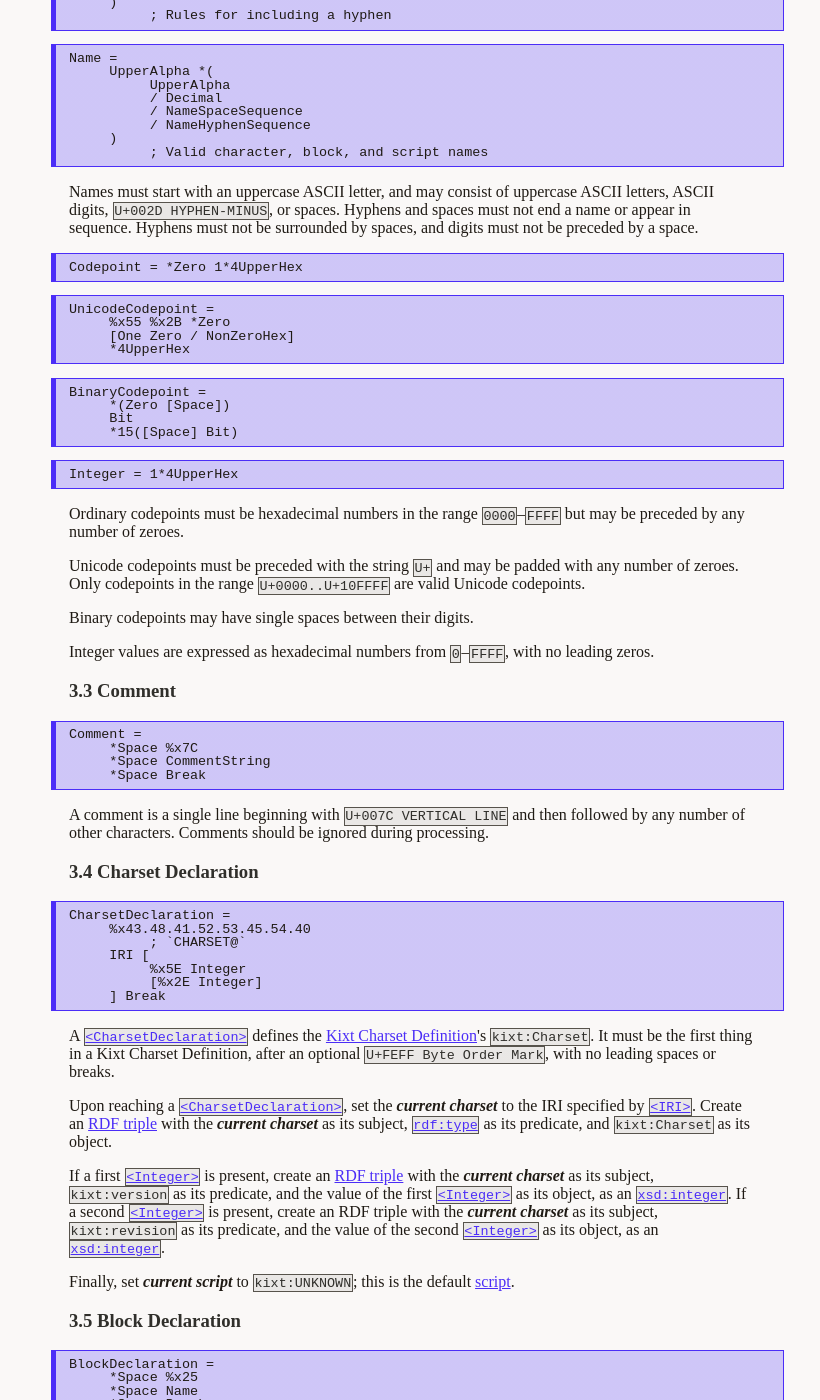
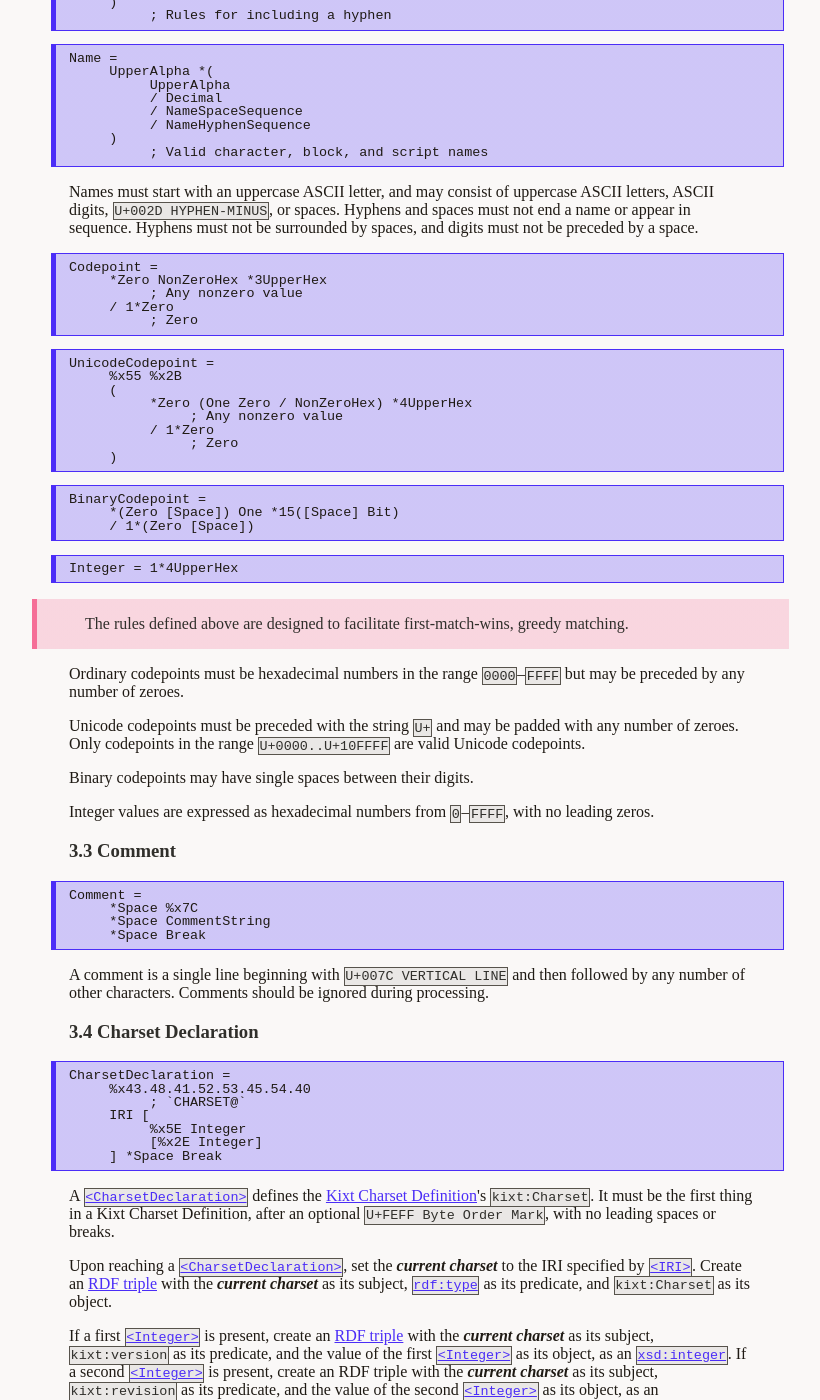
Before and after one commit to kibi-network/Kixt, a Jekyll site: the page built from -/Charset/index.md, in a window 1280 px wide and 1400 px high, scrolled down 7746 px. Shown: the whole window, without its empty margins (227-1047 px from the left). Built offline with Jekyll 4.4.1, drawn with Linux system fonts in a browser that asks for light colours; our own code applies the rules of GitHub Pages for plain Markdown files; some of the changed text lies outside the part shown.

Commit message:
[Charset] ABNF improvements for greedy matching; some fixes

````diff
--- a/-/Charset/index.md
+++ b/-/Charset/index.md
@@ -1,4 +1,4 @@
-# Kixt Charset #
+# Kixt Charset
 
 ## Abstract {#abstract}
 
@@ -372,7 +372,7 @@ IRI-unreserved =
 ```
 {: id="prod.IRI-unreserved"}
 ```abnf
-URI-scheme = Alpha *(Alpha / Decimal / %x2B %x2D %x2E)
+URI-scheme = Alpha *(Alpha / Decimal / %x2B / %x2D-2E)
 ```
 {: id="prod.URI-scheme"}
 ```abnf
@@ -433,16 +433,16 @@ URI-IPv4address =
 {: id="prod.URI-IPv4address"}
 ```abnf
 URI-dec-octet =
-	Decimal
-		; 0--9
+	%x32 %x35 %x30-35
+		; 250--255
+	/ %x32 %x30-34 Decimal
+		; 200--249
+	/ One 2Decimal
+		; 100--199
 	/ NonZero Decimal
 		; 10--99
-	/ One 2Decimal
-		; 100--199
-	/ %x32 %x30-34 Decimal
-		; 200--249
-	/ %x32 %x35 %x30-35
-		; 250--255
+	/ Decimal
+		; 0--9
 ```
 {: id="prod.URI-dec-octet"}
 ```abnf
@@ -525,27 +525,38 @@ Hyphens and spaces must not end a name or appear in sequence.
 Hyphens must not be surrounded by spaces, and digits must not be preceded by a space.
 
 ```
-Codepoint = *Zero 1*4UpperHex
+Codepoint =
+	*Zero NonZeroHex *3UpperHex
+		; Any nonzero value
+	/ 1*Zero
+		; Zero
 ```
 {: id="prod.Codepoint"}
 ```abnf
 UnicodeCodepoint =
-	%x55 %x2B *Zero
-	[One Zero / NonZeroHex]
-	*4UpperHex
+	%x55 %x2B
+	(
+		*Zero (One Zero / NonZeroHex) *4UpperHex
+			; Any nonzero value
+		/ 1*Zero
+			; Zero
+	)
 ```
 {: id="prod.UnicodeCodepoint"}
 ```abnf
 BinaryCodepoint =
-	*(Zero [Space])
-	Bit
-	*15([Space] Bit)
+	*(Zero [Space]) One *15([Space] Bit)
+	/ 1*(Zero [Space])
 ```
 {: id="prod.BinaryCodepoint"}
 ```abnf
 Integer = 1*4UpperHex
 ```
 {: id="prod.Integer"}
+
+<div role="note" markdown="block">
+The rules defined above are designed to facilitate first-match-wins, greedy matching.
+</div>
 
 Ordinary codepoints must be hexadecimal numbers in the range `0000`–`FFFF` but may be preceded by any number of zeroes.
 
@@ -580,7 +591,7 @@ CharsetDeclaration =
 	IRI [
 		%x5E Integer
 		[%x2E Integer]
-	] Break
+	] *Space Break
 ```
 {: id="prod.CharsetDeclaration"}
 
@@ -1077,7 +1090,7 @@ Upon reaching a [`<References>`], for each [`<Codepoint>`]:
 Glyph =
 	*Space %x23
 	*Space Bit
-	31*([Space / *Space Break *Space] Bit)
+	31*([*Space Break *Space / Space] Bit)
 	*Space Break
 ```
 {: id="prod.Glyph"}
````
Also changed, not shown: other parts of -/Charset/index.md (+12 -10 lines), 1 other file.
